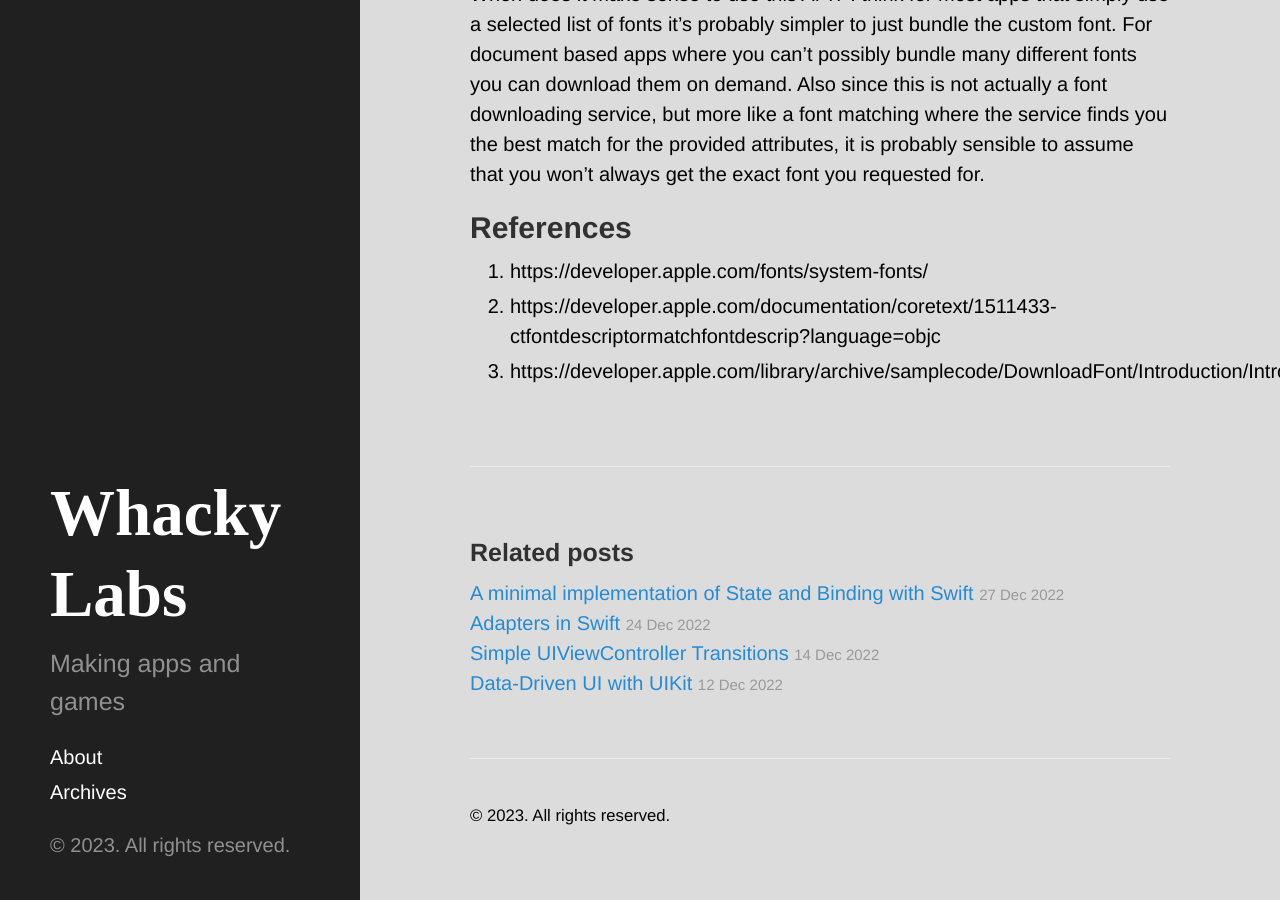
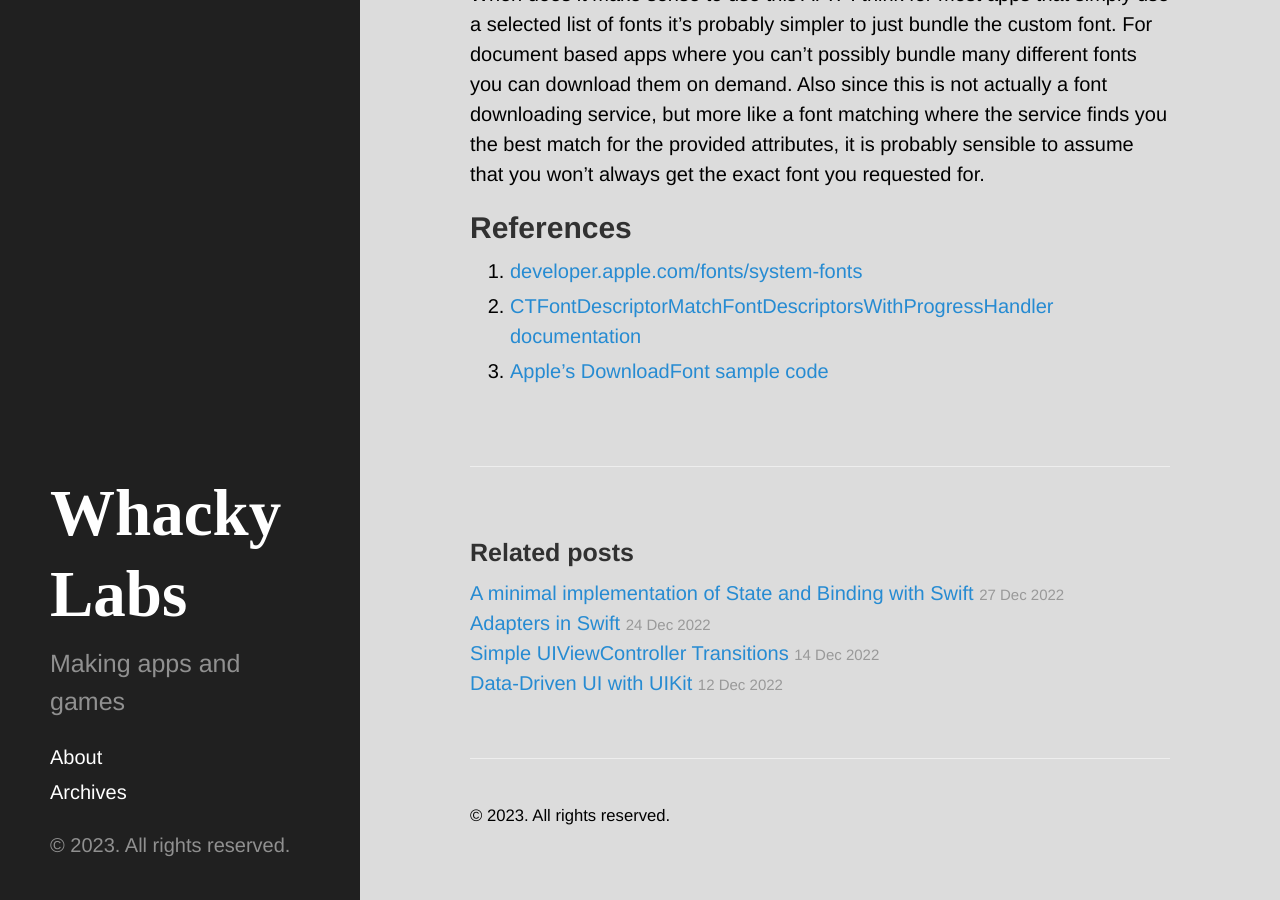
Before and after one commit to chunkyguy/chunkyguy.github.io, a Jekyll site: the page built from _posts/2023-05-23-download-fonts-ios.md, in a window 1280 px wide and 900 px high, scrolled down 3394 px. Built offline with Jekyll 4.4.1, drawn with Linux system fonts in a browser that asks for light colours.

Commit message:
Update 2023-05-23-download-fonts-ios.md

````diff
--- a/_posts/2023-05-23-download-fonts-ios.md
+++ b/_posts/2023-05-23-download-fonts-ios.md
@@ -28,26 +28,26 @@
 Here's how it looks with Swift
 
 ```swift
-    // Create an attributes dictionary
-    let attrs = NSDictionary(
-        object: fontName,
-        forKey: kCTFontNameAttribute as NSString
-    )
-    // Create font descriptor
-    let desc = CTFontDescriptorCreateWithAttributes(
-        attrs as CFDictionary
-    )
-    // Download font
-    CTFontDescriptorMatchFontDescriptorsWithProgressHandler(
-        [desc] as CFArray, nil) { state, _ in
-        if state == .didFinish {
-            // Font probably downloaded!
-            DispatchQueue.main.async {
-                // notify listeners
-            }
+// Create an attributes dictionary
+let attrs = NSDictionary(
+    object: fontName,
+    forKey: kCTFontNameAttribute as NSString
+)
+// Create font descriptor
+let desc = CTFontDescriptorCreateWithAttributes(
+    attrs as CFDictionary
+)
+// Download font
+CTFontDescriptorMatchFontDescriptorsWithProgressHandler(
+    [desc] as CFArray, nil) { state, _ in
+    if state == .didFinish {
+        // Font probably downloaded!
+        DispatchQueue.main.async {
+            // notify listeners
         }
-        return true
     }
+    return true
+}
 ```
 
 I've skipped a lot of other good things that can be done here, like error handling and tracking progress. But after a while the `state` would end up at `.didFinish` and by then if all went well a font would've been downloaded somewhere for our use.
@@ -94,6 +94,6 @@
 
 ## References
 
-1. https://developer.apple.com/fonts/system-fonts/
-1. https://developer.apple.com/documentation/coretext/1511433-ctfontdescriptormatchfontdescrip?language=objc
-1. https://developer.apple.com/library/archive/samplecode/DownloadFont/Introduction/Intro.html#//apple_ref/doc/uid/DTS40013404
+1. [developer.apple.com/fonts/system-fonts](https://developer.apple.com/fonts/system-fonts/)
+1. [CTFontDescriptorMatchFontDescriptorsWithProgressHandler documentation](https://developer.apple.com/documentation/coretext/1511433-ctfontdescriptormatchfontdescrip?language=objc)
+1. [Apple's DownloadFont sample code](https://developer.apple.com/library/archive/samplecode/DownloadFont/Introduction/Intro.html#//apple_ref/doc/uid/DTS40013404)
````
